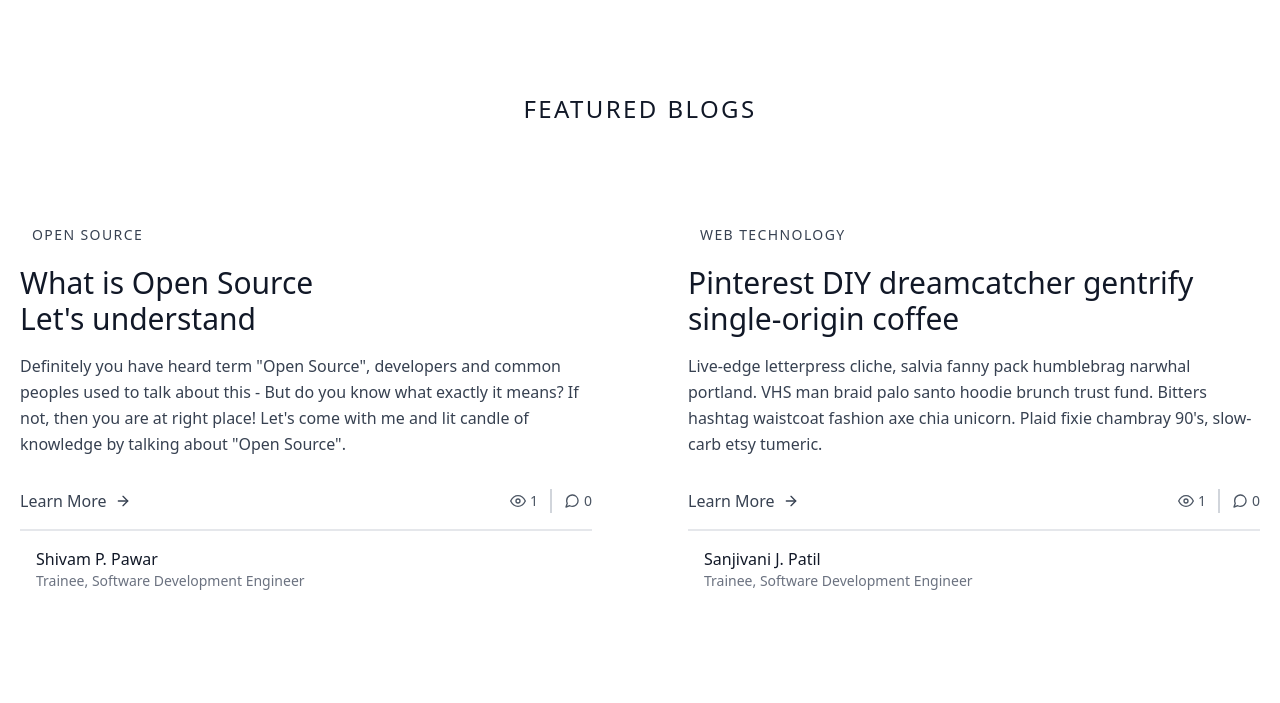
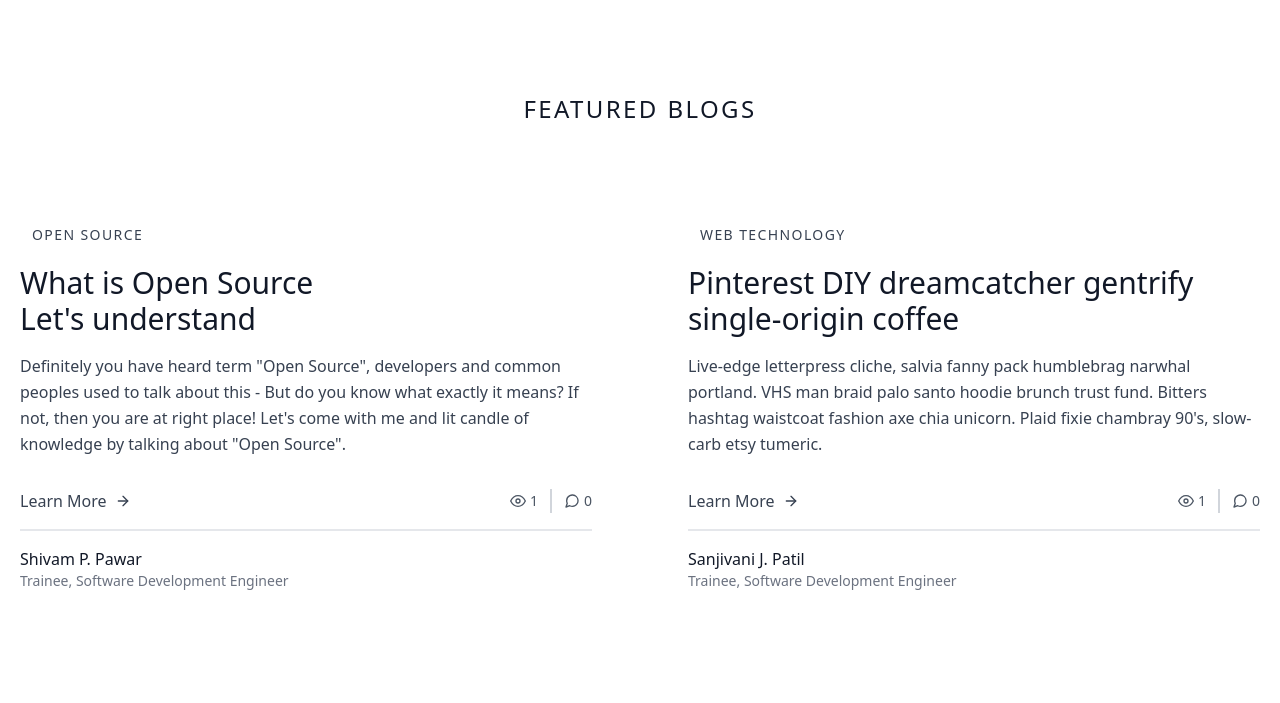
Before and after one commit to techblogspace/techblogspace.github.io, a plain HTML site: page index.html in a window 1280 px wide. Shown: the part 606-1309 px from the top of the page. Drawn offline with nearby package versions, Linux system fonts and the light colour scheme.

Commit message:
author name alignment fixed.

```diff
--- a/index.html
+++ b/index.html
@@ -78,8 +78,8 @@
                   </svg>0
                 </span>
               </div>
-              <a class="inline-flex items-center">
-                <span class="flex-grow flex flex-col pl-4">
+              <a class="inline-flex items-left">
+                <span class="flex-grow flex flex-col pl-0">
                   <span class="title-font font-medium text-gray-900">Shivam P. Pawar</span>
                   <span class="text-gray-500 text-sm">Trainee, Software Development Engineer</span>
                 </span>
@@ -109,7 +109,7 @@
                 </span>
               </div>
               <a class="inline-flex items-center">
-                <span class="flex-grow flex flex-col pl-4">
+                <span class="flex-grow flex flex-col pl-0">
                   <span class="title-font font-medium text-gray-900">Sanjivani J. Patil</span>
                   <span class="text-gray-500 text-sm">Trainee, Software Development Engineer</span>
                 </span>
```
